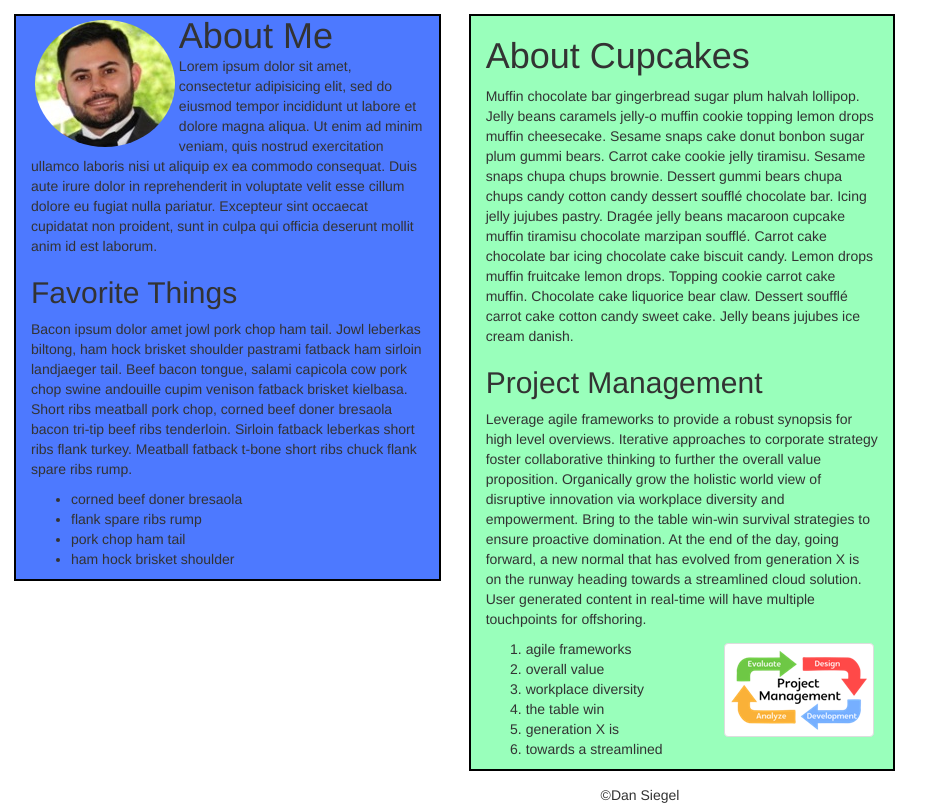
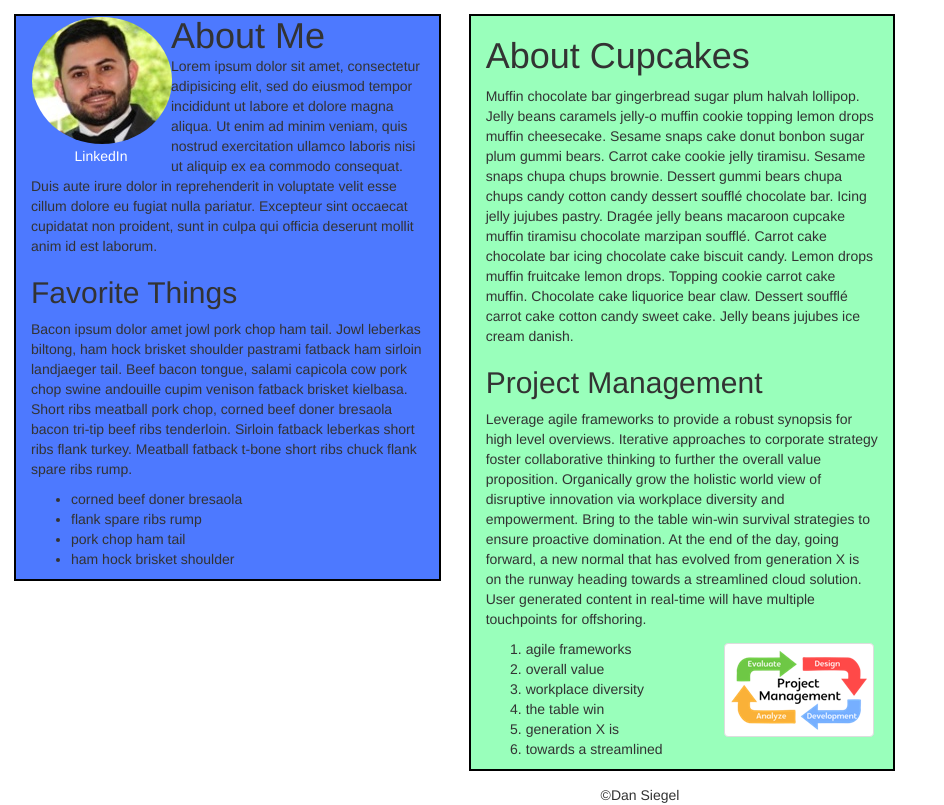
Before and after one commit to danjsiegel/fridayhw, a plain HTML site: page index.html in a window 1280 px wide. Shown: the whole page, without its empty margins (0-944 px from the left). Drawn offline with Linux system fonts and the light colour scheme.

Commit message:
added color to span/link

```diff
--- a/css/main.css
+++ b/css/main.css
@@ -11,3 +11,6 @@ img {
   background-color: #99ffbb;
   border: 2px solid black;
 }
+.caption a:link, .caption a:hover, .caption a:active, .caption a:visited {
+  color: #ffffff;
+}
--- a/index.html
+++ b/index.html
@@ -8,7 +8,14 @@
   <body>
     <div class="row container-fluid row-centered">
       <div class="clearfix col-md-4 aboutme">
-        <img src="img/profile.jpg" alt="profile picture" class="img-circle pull-left">
+        <figure class="pull-left">
+          <img src="img/profile.jpg" alt="profile picture" class="img-circle">
+          <figcaption class="text-center">
+            <span class="caption">
+              <a href="http://wwww.linkedin.com/in/danjsiegel">LinkedIn</a>
+            </span>
+          </figcaption>
+        </figure>
         <h1 class="aboutsectionheaders media-body">About Me</h1>
           <p class="">Lorem ipsum dolor sit amet, consectetur adipisicing elit, sed do eiusmod tempor incididunt ut labore et dolore magna aliqua. Ut enim ad minim veniam, quis nostrud exercitation ullamco laboris nisi ut aliquip ex ea commodo consequat. Duis aute irure dolor in reprehenderit in voluptate velit esse cillum dolore eu fugiat nulla pariatur. Excepteur sint occaecat cupidatat non proident, sunt in culpa qui officia deserunt mollit anim id est laborum.</p>
         <h2>Favorite Things</h2>
```
